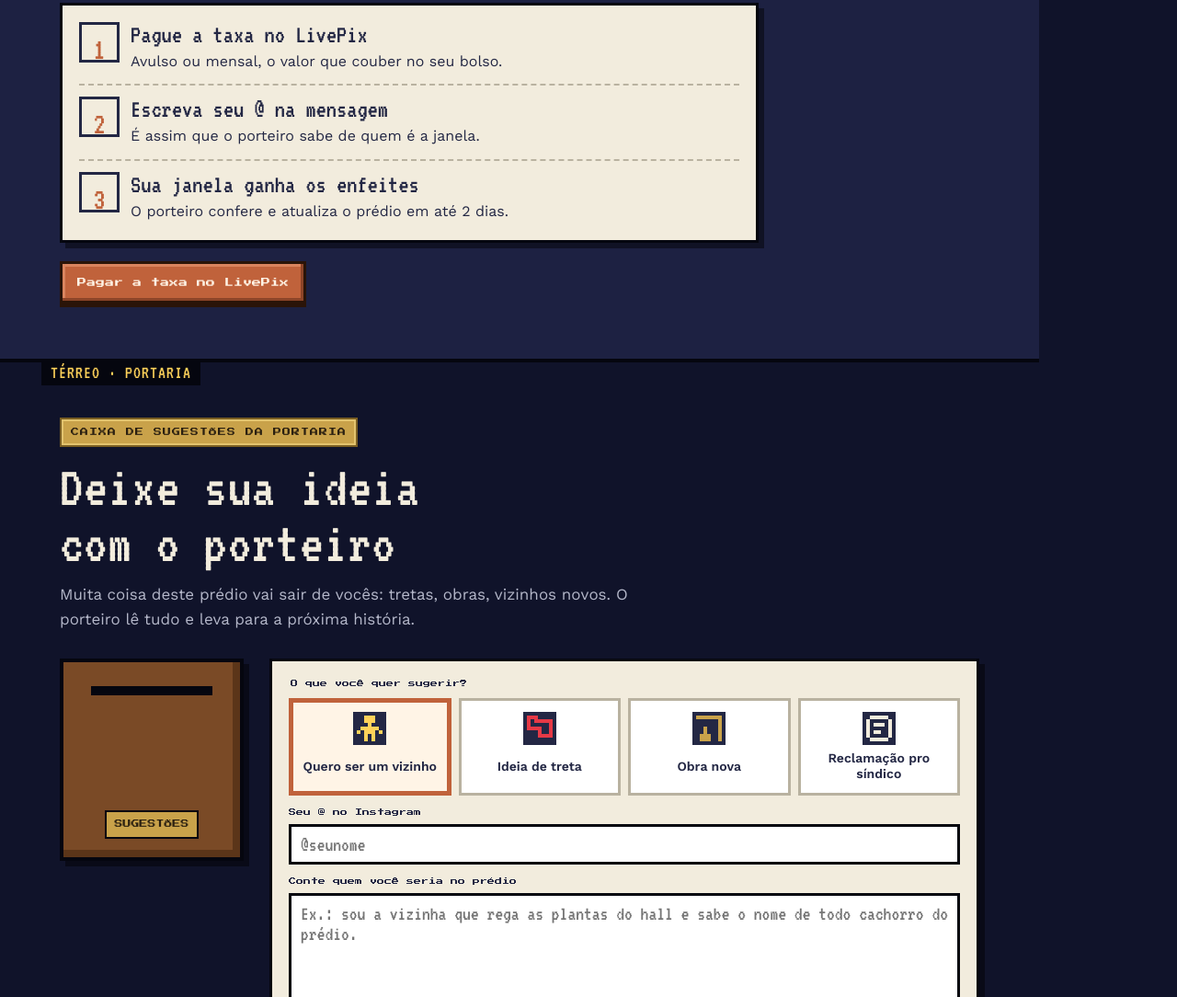
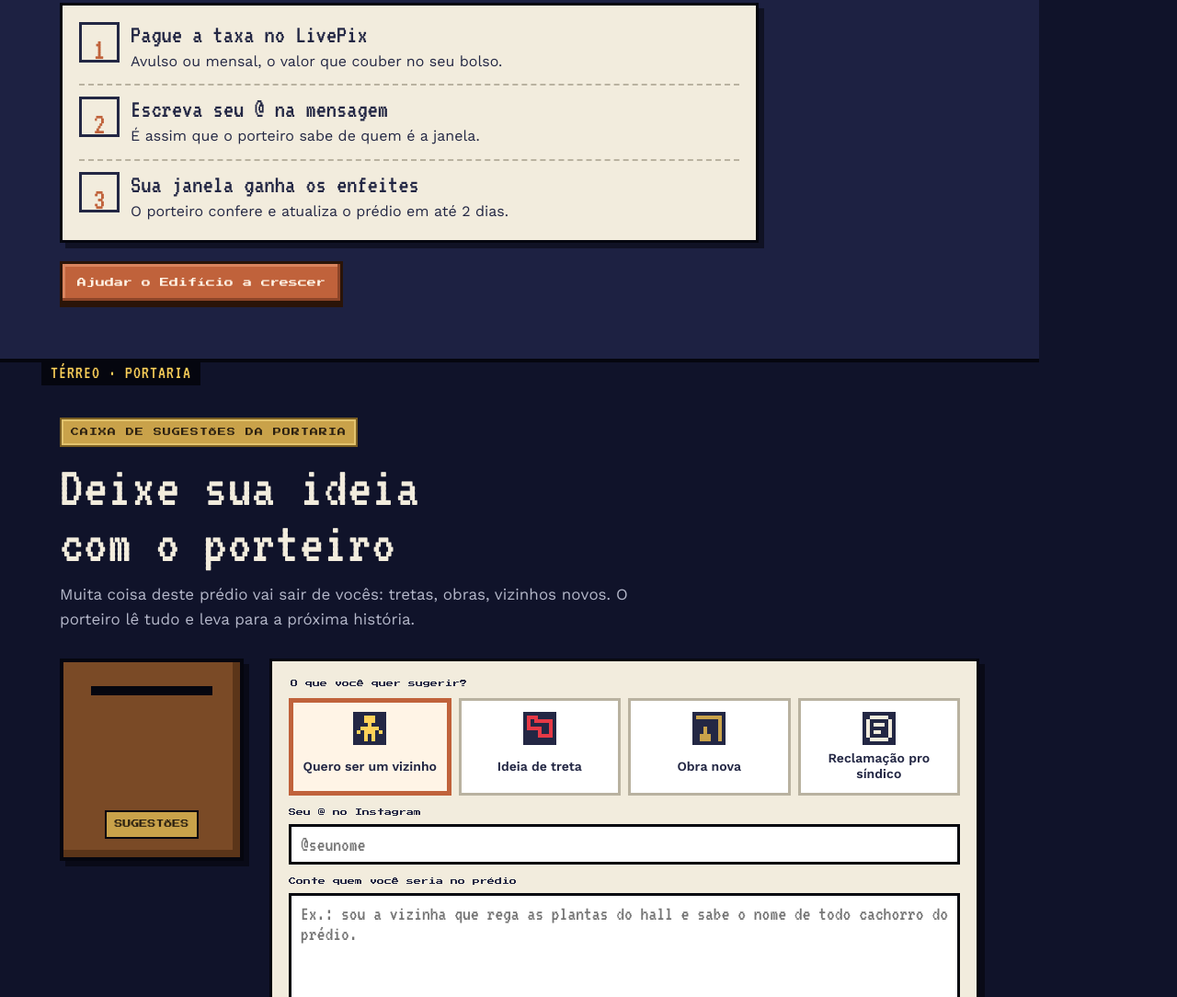
Before and after one commit to raphaelpinheiro84/edificio8bits, a plain HTML site: page index.html in a window 1280 px wide. Shown: the part 4804-5888 px from the top of the page at 92% size. Drawn offline with nearby package versions, Linux system fonts and the light colour scheme; a web font is replaced by a local one.

Commit message:
Botao de apoio: Ajudar o Edificio a crescer

```diff
--- a/index.html
+++ b/index.html
@@ -503,7 +503,7 @@ footer nav{display:flex;flex-wrap:wrap;justify-content:center;gap:6px 16px;margi
         <div class="campo"><div class="q">2</div><div><h4>Escreva seu @ na mensagem</h4><p>É assim que o porteiro sabe de quem é a janela.</p></div></div>
         <div class="campo"><div class="q">3</div><div><h4>Sua janela ganha os enfeites</h4><p>O porteiro confere e atualiza o prédio em até 2 dias.</p></div></div>
       </div>
-      <div class="acoes" style="margin-top:20px"><a class="btn" href="https://livepix.gg/edificio8bits">Pagar a taxa no LivePix</a></div>
+      <div class="acoes" style="margin-top:20px"><a class="btn" href="https://livepix.gg/edificio8bits">Ajudar o Edifício a crescer</a></div>
     </div>
   </section>
 
```
